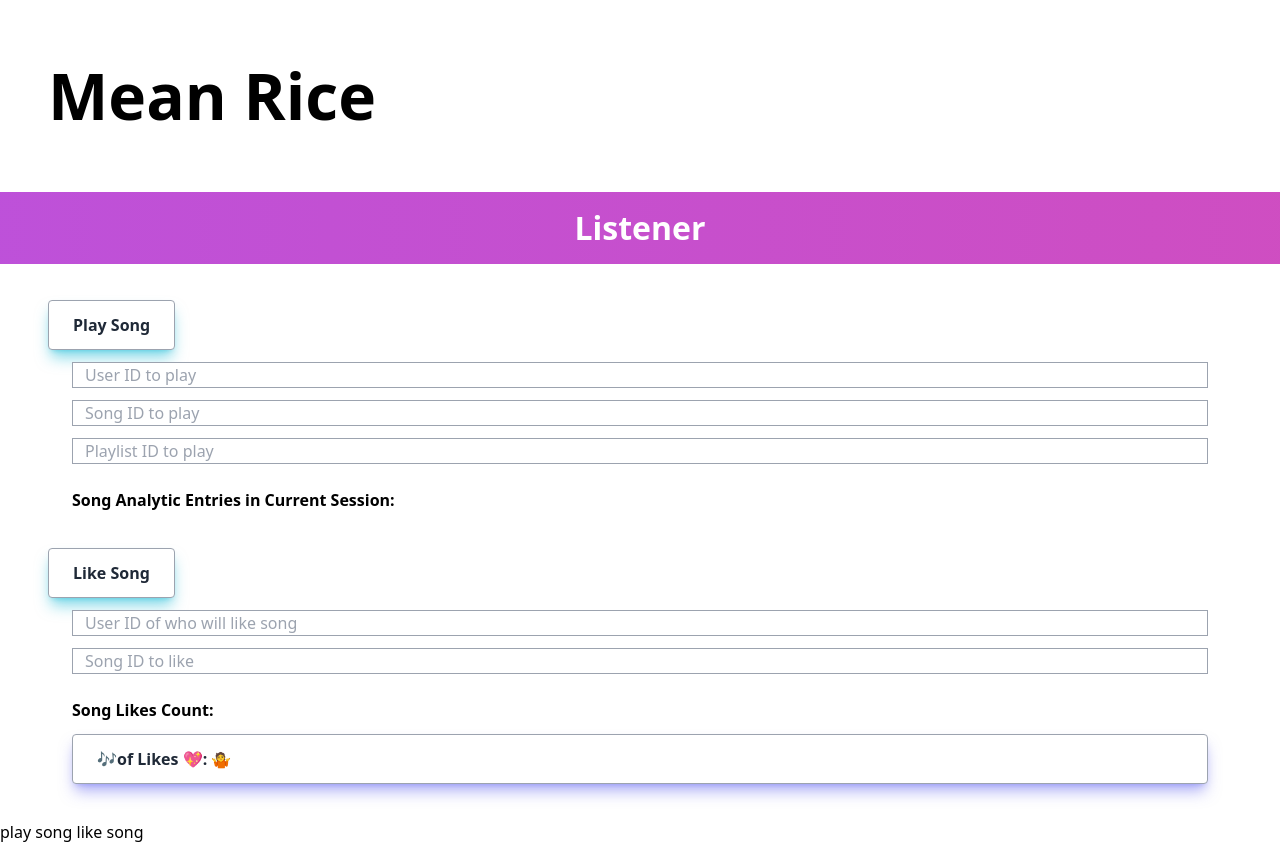
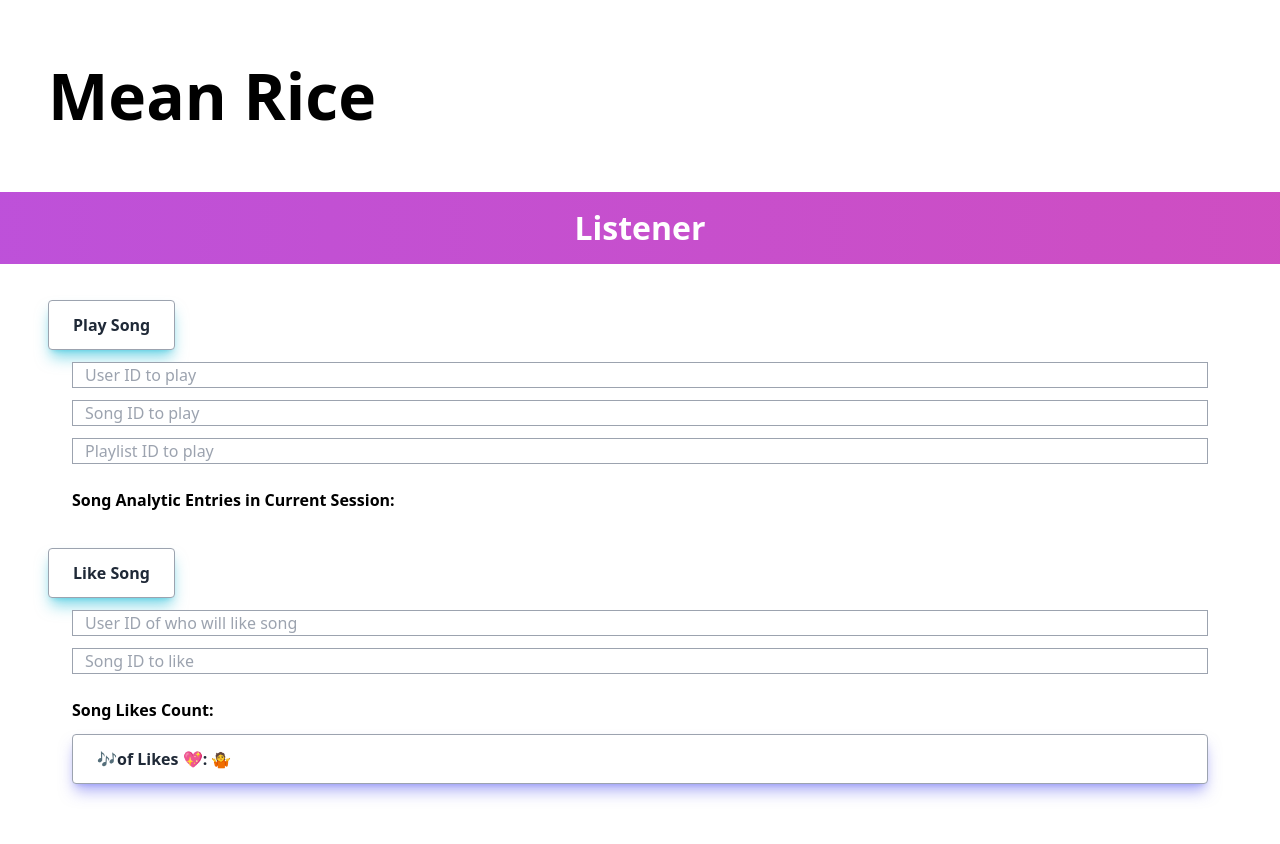
Before and after one commit to J-Rebs/Mean-Rice, a SvelteKit app: page /listener in a window 1280 px wide. After the commit the page ends 820 px from the top, so only its background shows below. Built offline with nearby package versions, Linux system fonts and the light colour scheme.

Commit message:
remove uneeded buttons from listener page

```diff
--- a/src/routes/listener/+page.svelte
+++ b/src/routes/listener/+page.svelte
@@ -139,6 +139,3 @@ let userIdLikeSong: string, songIdLikeSong: string;
   </div>
 
 </div>
-
-<button>play song</button>
-<button>like song</button>
```
